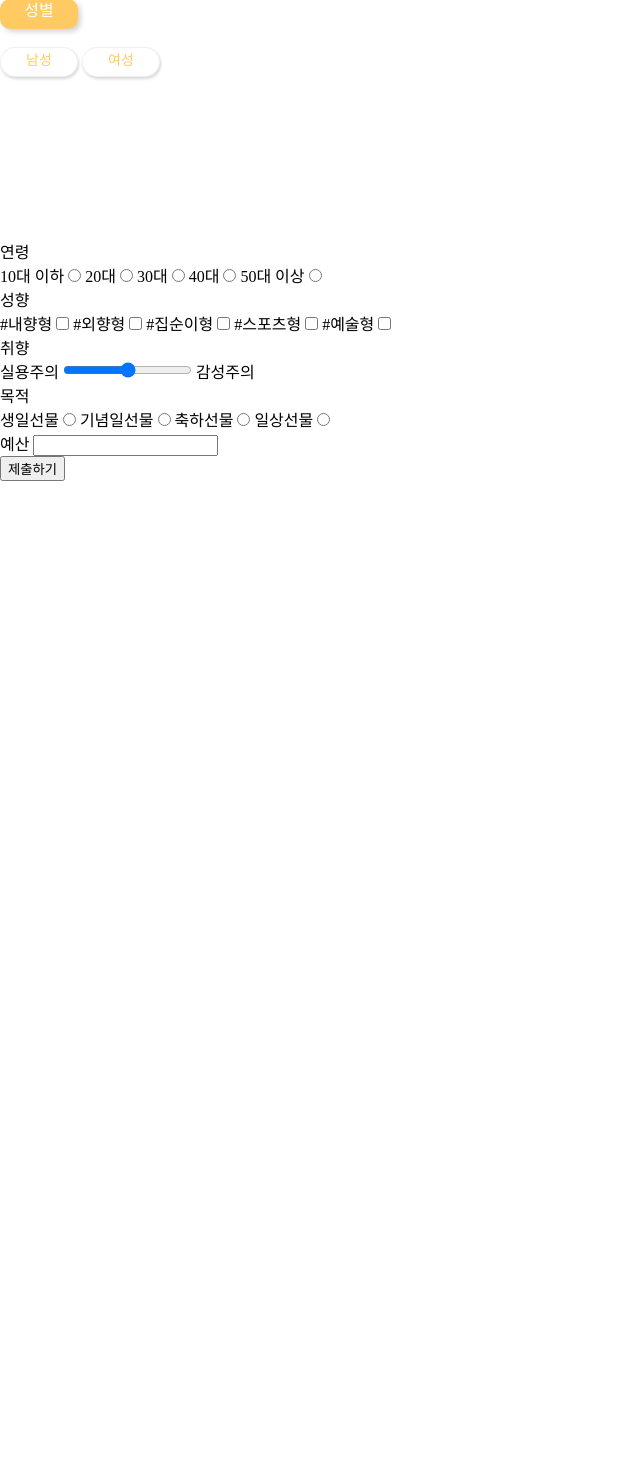
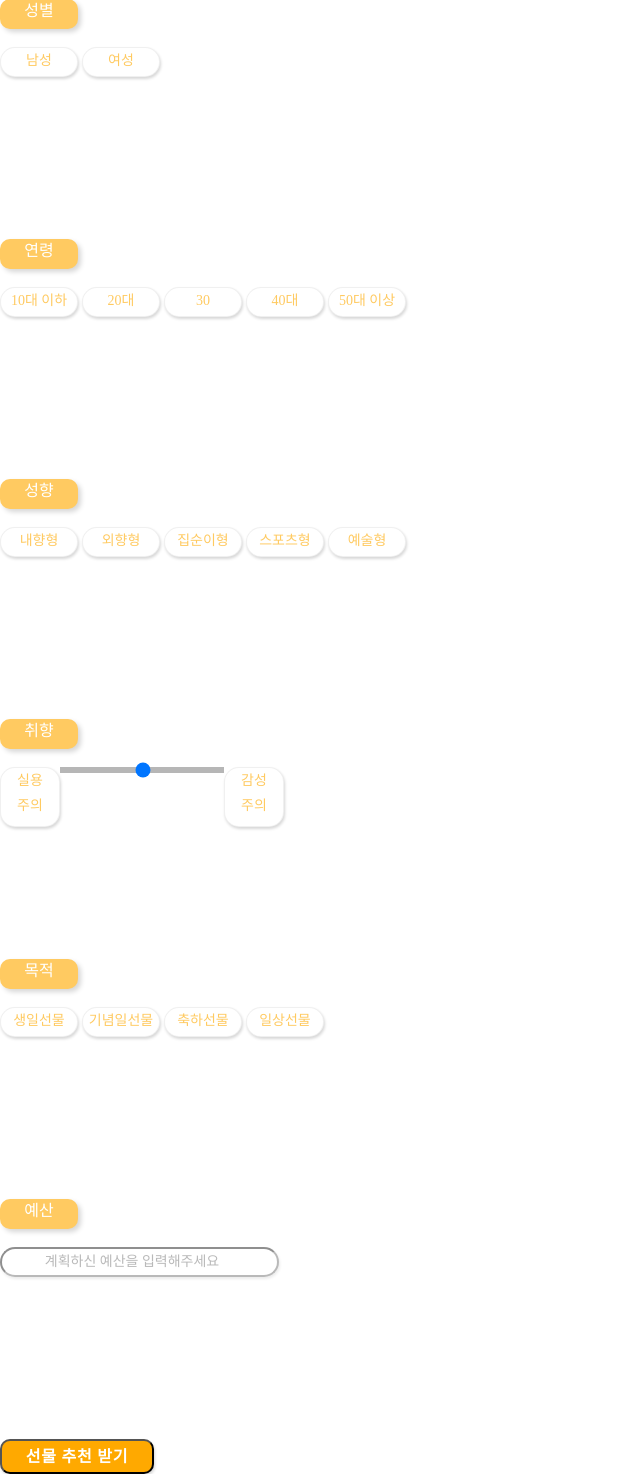
Before and after one commit to SeongwonChung/nasosun, a Django app: page /for_you in a window 1280 px wide. Shown: the part 174-1648 px from the top of the page, without its empty margins (0-640 px from the left). Before the commit the page ends 655 px from the top, so only its background shows below. Run offline with Django 3.2, Linux system fonts and the light colour scheme.

Commit message:
for_you_2

```diff
--- a/nasosunpj/app/static/for_you.css
+++ b/nasosunpj/app/static/for_you.css
@@ -57,12 +57,12 @@
     background-color: #ffffff;
 
 }
-.box_radio input[type="radio"] {
+.box_radio_gender input[type="radio"] {
     opacity: 0;
     position: fixed;
     width: 0;
   }
-.box_radio label {
+.box_radio_gender label {
     width: 78px;
     height: 30px;
     border-radius: 15px;
@@ -77,12 +77,12 @@
     text-align: center;
     color: #ffca61;
 }
-.box_radio input[type="radio"]:checked + label {
+.box_radio_gender input[type="radio"]:checked + label {
     width: 78px;
     height: 30px;
     border-radius: 15px;
     box-shadow: 1px 2px 3px 0 rgba(0, 0, 0, 0.16);
-    border: solid 1.5px #b6b6b6;
+    border: solid 2px #b6b6b6;
     background-color: #ffffff;
     display: inline-block;
     font-family: AppleSDGothicNeoB00;
@@ -92,9 +92,171 @@
     text-align: center;
     color: #ffca61;
 }
-/* .box_radio input[type="radio"]:focus + label {
-    border: 2px dashed #444;
+.box_radio_age input[type="radio"] {
+    opacity: 0;
+    position: fixed;
+    width: 0;
+  }
+.box_radio_age label {
+    width: 78px;
+    height: 30px;
+    border-radius: 15px;
+    box-shadow: 1px 2px 3px 0 rgba(0, 0, 0, 0.16);
+    border: solid 1px rgba(182, 182, 182, 0.2);
+    background-color: #ffffff;
+    display: inline-block;
+    font-family: AppleSDGothicNeoB00;
+    font-size: 14px;
+    line-height: 1.79;
+    letter-spacing: normal;
+    text-align: center;
+    color: #ffca61;
 }
-.box_radio label:hover {
-    background-color: #dfd;
-  } */
+.box_radio_age input[type="radio"]:checked + label {
+    width: 78px;
+    height: 30px;
+    border-radius: 15px;
+    box-shadow: 1px 2px 3px 0 rgba(0, 0, 0, 0.16);
+    border: solid 2px #b6b6b6;
+    background-color: #ffffff;
+    display: inline-block;
+    font-family: AppleSDGothicNeoB00;
+    font-size: 14px;
+    line-height: 1.79;
+    letter-spacing: normal;
+    text-align: center;
+    color: #ffca61;
+}
+.box_checkbox input[type="checkbox"] {
+    opacity: 0;
+    position: fixed;
+    width: 0;
+  }
+.box_checkbox label {
+    width: 78px;
+    height: 30px;
+    border-radius: 15px;
+    box-shadow: 1px 2px 3px 0 rgba(0, 0, 0, 0.16);
+    border: solid 1px rgba(182, 182, 182, 0.2);
+    background-color: #ffffff;
+    display: inline-block;
+    font-family: AppleSDGothicNeoB00;
+    font-size: 14px;
+    line-height: 1.79;
+    letter-spacing: normal;
+    text-align: center;
+    color: #ffca61;
+}
+.box_checkbox input[type="checkbox"]:checked + label {
+    width: 78px;
+    height: 30px;
+    border-radius: 15px;
+    box-shadow: 1px 2px 3px 0 rgba(0, 0, 0, 0.16);
+    border: solid 2px #b6b6b6;
+    background-color: #ffffff;
+    display: inline-block;
+    font-family: AppleSDGothicNeoB00;
+    font-size: 14px;
+    line-height: 1.79;
+    letter-spacing: normal;
+    text-align: center;
+    color: #ffca61;
+}
+.box_slider{
+    display: flex;
+    flex-direction: row;
+
+}
+.box_slider_text{
+    width: 60px;
+    height: 60px;
+    border-radius: 15px;
+    box-shadow: 1px 2px 3px 0 rgba(0, 0, 0, 0.16);
+    border: solid 1px rgba(182, 182, 182, 0.2);
+    background-color: #ffffff;
+    display: inline-block;
+    font-family: AppleSDGothicNeoB00;
+    font-size: 14px;
+    line-height: 1.79;
+    letter-spacing: normal;
+    text-align: center;
+    color: #ffca61;
+}
+.slider{
+    -webkit-appearance: none;  /* Override default CSS styles */
+    appearance: none;
+    width: 164px;
+    height: 1px;
+    border: solid 3px #b6b6b6;
+    color:red;
+}
+
+.box_radio_purpose input[type="radio"] {
+    opacity: 0;
+    position: fixed;
+    width: 0;
+  }
+.box_radio_purpose label {
+    width: 78px;
+    height: 30px;
+    border-radius: 15px;
+    box-shadow: 1px 2px 3px 0 rgba(0, 0, 0, 0.16);
+    border: solid 1px rgba(182, 182, 182, 0.2);
+    background-color: #ffffff;
+    display: inline-block;
+    font-family: AppleSDGothicNeoB00;
+    font-size: 14px;
+    line-height: 1.79;
+    letter-spacing: normal;
+    text-align: center;
+    color: #ffca61;
+}
+.box_radio_purpose input[type="radio"]:checked + label {
+    width: 78px;
+    height: 30px;
+    border-radius: 15px;
+    box-shadow: 1px 2px 3px 0 rgba(0, 0, 0, 0.16);
+    border: solid 2px #b6b6b6;
+    background-color: #ffffff;
+    display: inline-block;
+    font-family: AppleSDGothicNeoB00;
+    font-size: 14px;
+    line-height: 1.79;
+    letter-spacing: normal;
+    text-align: center;
+    color: #ffca61;
+}
+.box_budget{
+    width: 279px;
+    height: 30px;
+    border-radius: 15px;
+    box-shadow: 1px 2px 3px 0 rgba(0, 0, 0, 0.16);
+    background-color: #ffffff;
+    opacity: 0.5;
+    font-family: AppleSDGothicNeoB00;
+    font-size: 14px;
+    font-weight: normal;
+    font-stretch: normal;
+    font-style: normal;
+    line-height: 1.79;
+    letter-spacing: normal;
+    text-align: center;
+    color: #ffca61;
+}
+
+.for_you_submit{
+    width: 154px;
+    height: 35px;
+    border-radius: 10px;
+    box-shadow: 1px 2px 3px 0 rgba(0, 0, 0, 0.16);
+    background-color: #ffa900;
+    font-family: NotoSansKR;
+    font-size: 16px;
+    font-weight: bold;
+    font-stretch: normal;
+    font-style: normal;
+    line-height: 1.88;
+    letter-spacing: 0.8px;
+    text-align: center;
+    color: #ffffff;
+}
--- a/nasosunpj/app/templates/for_you.html
+++ b/nasosunpj/app/templates/for_you.html
@@ -14,57 +14,80 @@
         <div class="box">
             <div class="box_title">성별</div>
         <br>
-        <div class="box_radio">
-            <input id="radioMan" type="radio" name="gender">
-            <label for="radioMan">남성</label>
-            <input id="radioWoman"type="radio" name="gender">
-            <label for="radioWoman">여성</label>
+            <div class="box_radio_gender">
+                <input id="radio_man" type="radio" name="gender">
+                <label for="radio_man">남성</label>
+                <input id="radio_woman"type="radio" name="gender">
+                <label for="radio_woman">여성</label>
+            </div>
         </div>
+        <div class="box">
+            <div class="box_title">연령</div>
+        <br>
+            <div class="box_radio_age">
+                <input id="radio_10" type="radio" name="age">
+                <label for="radio_10">10대 이하</label>
+                <input id="radio_20"type="radio" name="age">
+                <label for="radio_20">20대</label>
+                <input id="radio_30" type="radio" name="age">
+                <label for="radio_30">30</label>
+                <input id="radio_40"type="radio" name="age">
+                <label for="radio_40">40대</label>
+                <input id="radio_50"type="radio" name="age">
+                <label for="radio_50">50대 이상</label>
+            </div>
         </div>
-        <div>연령<br>
-            <label>10대 이하</label>
-            <input type="radio" name="age">
-            <label>20대</label>
-            <input type="radio" name="age">
-            <label>30대</label>
-            <input type="radio" name="age">
-            <label>40대</label>
-            <input type="radio" name="age">
-            <label>50대 이상</label>
-            <input type="radio" name="age">
+        <div class="box">
+            <div class="box_title">성향</div>
+        <br>
+            <div class="box_checkbox">
+                <input id="checkbox_in" type="checkbox" name="taste">
+                <label for="checkbox_in">내향형</label>
+                <input id="checkbox_out"type="checkbox" name="taste">
+                <label for="checkbox_out">외향형</label>
+                <input id="checkbox_home" type="checkbox" name="taste">
+                <label for="checkbox_home">집순이형</label>
+                <input id="checkbox_sport"type="checkbox" name="taste">
+                <label for="checkbox_sport">스포츠형</label>
+                <input id="checkbox_art"type="checkbox" name="taste">
+                <label for="checkbox_art">예술형</label>
+            </div>
         </div>
-        <div>성향<br>
-            <label>#내향형</label>
-            <input type="checkbox" name="taste">
-            <label>#외향형</label>
-            <input type="checkbox" name="taste">
-            <label>#집순이형</label>
-            <input type="checkbox" name="taste">
-            <label>#스포츠형</label>
-            <input type="checkbox" name="taste">
-            <label>#예술형</label>
-            <input type="checkbox" name="taste">
+        <div class="box">
+            <div class="box_title">취향</div>
+        <br>
+            <div class="box_slider">
+                <label class="box_slider_text">실용<br>주의</label>
+                    <input class="slider" type="range" min="1" max="100"  name="temperment">
+                <label class="box_slider_text">감성<br>주의</label>
+            </div>
         </div>
+<!--
         <div>취향<br>
             <label>실용주의</label>
             <input type="range" min="1" max="100"  name="temperment">
             <label>감성주의</label>
+        </div>  -->
+        <div class="box">
+            <div class="box_title">목적</div>
+        <br>
+            <div class="box_radio_purpose">
+                <input id="radio_birth" type="radio" name="purpose">
+                <label for="radio_birth">생일선물</label>
+                <input id="radio_anni"type="radio" name="purpose">
+                <label for="radio_anni">기념일선물</label>
+                <input id="radio_cele" type="radio" name="purpose">
+                <label for="radio_cele">축하선물</label>
+                <input id="radio_daily"type="radio" name="purpose">
+                <label for="radio_daily">일상선물</label>
+            </div>
         </div>
-        <div>목적<br>
-            <label>생일선물</label>
-            <input type="radio" name="purpose">
-            <label>기념일선물</label>
-            <input type="radio" name="purpose">
-            <label>축하선물</label>
-            <input type="radio" name="purpose">
-            <label>일상선물</label>
-            <input type="radio" name="purpose">
+        <div class="box">
+            <div class="box_title">예산</div>
+        <br>
+            <input class="box_budget" type="number" name="budget" placeholder="계획하신 예산을 입력해주세요">
         </div>
-        <div>
-            <label>예산</label>
-            <input type="number" name="budget">
-        </div>
-        <button type="submit">제출하기</button>
+        <button class="for_you_submit" type="submit">선물 추천 받기</button>
     </form>
 </body>
 </html>
```
